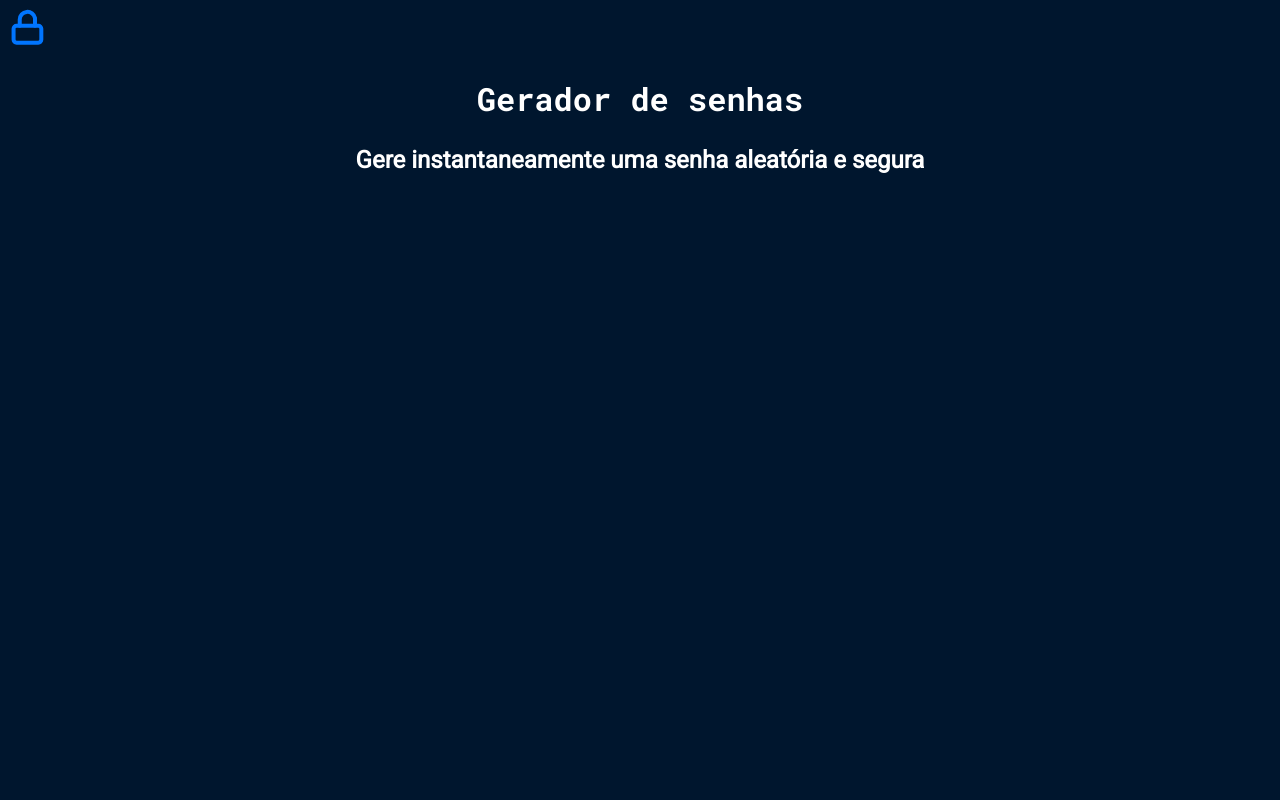
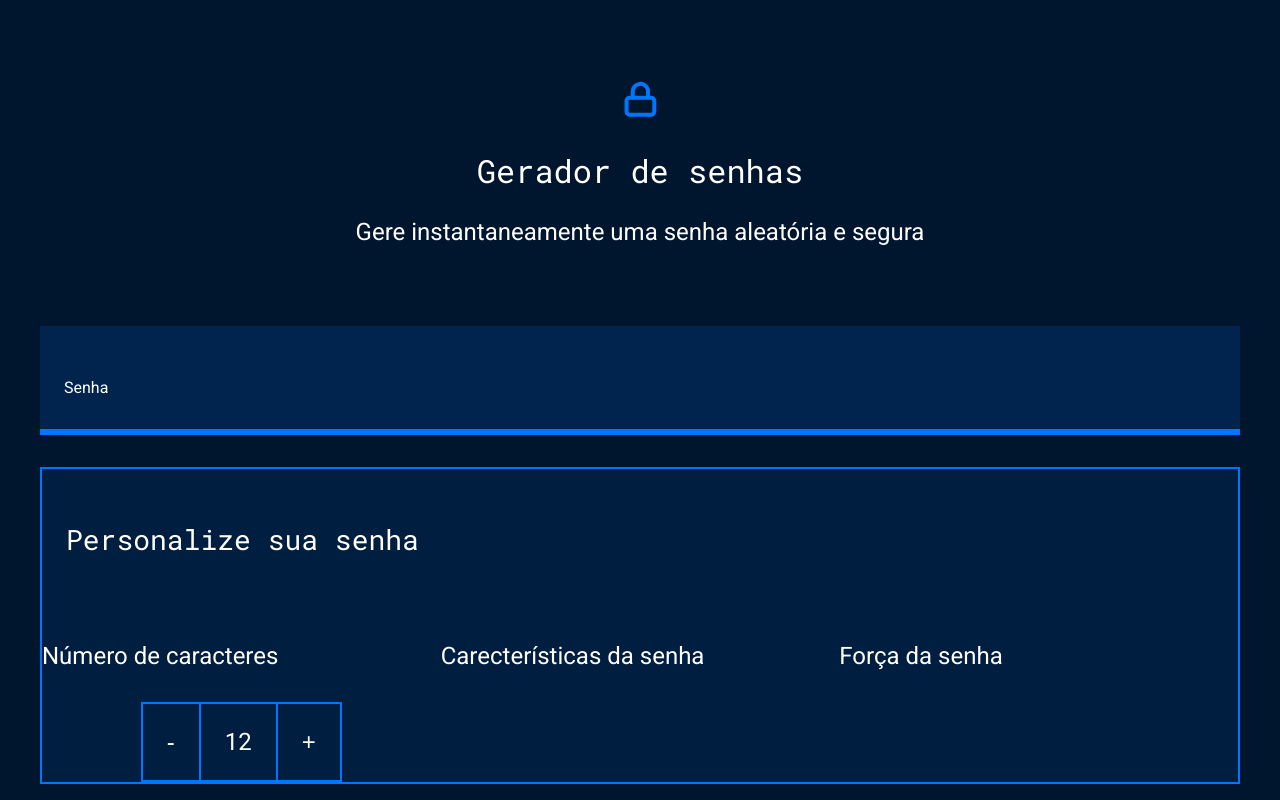
Before and after one commit to DanielHeerdt/Gerador-de-Senha, a plain HTML site: page index.html in a window 1280 px wide. Drawn offline with Linux system fonts and the light colour scheme.

Commit message:
Add files via upload

```diff
--- a/index.html
+++ b/index.html
@@ -1,17 +1,50 @@
 <!DOCTYPE html>
 <html lang="pt-br">
+
 <head>
     <meta charset="UTF-8">
     <meta name="viewport" content="width=device-width, initial-scale=1.0">
     <link rel="stylesheet" href="style.css">
     <title>Gerador de senha</title>
 </head>
+
 <body>
-    <img src="unlock.svg" alt="cadeado fechado">
 
+    <section class="conteudo">
+        <div class="conteudo-titulo">
+            <img src="unlock.svg" alt="cadeado fechado">
+            <h2 class="titulo-principal">Gerador de senhas</h2>
+            <h3 class="titulo-secundario">Gere instantaneamente uma senha aleatória e segura</h3>
 
-    <h2 class="titulo-principal">Gerador de senhas</h2>
-    <h3 class="titulo-secundario">Gere instantaneamente uma senha aleatória e segura</h3>
+        </div>
+        <div class="conteudo-senha">
+            <label for="senha">Senha</label>
+            <input name="senha" type="text" id="campo-senha">
+
+        </div>
+        <div class="parametro">
+            <h3 class="parametro-titulo">Personalize sua senha</h3>
+            <div class="parametro-coluna__senha">
+                <div class="parametro-senha">
+                    <h4 class="parametro-senha__titulo">Número de caracteres</h4>
+                    <div class="parametro-senha-botoes">
+                        <button class="parametro-senha__botao">-</button>
+                        <p class="parametro-senha__texto"> 12</p>
+                        <button class="parametro-senha__botao">+</button>
+                    </div>
+                </div>
+                <div class="parametro-senha">
+                    <h4 class="parametro-senha__titulo">Carecterísticas da senha</h4>
+                </div>
+                <div class="parametro-senha">
+                    <h4 class="parametro-senha__titulo">Força da senha</h4>
+                </div>
+            </div>
+
+        </div>
+
+    </section>
 
 </body>
+
 </html>
--- a/style.css
+++ b/style.css
@@ -1,31 +1,116 @@
 @import url('https://fonts.googleapis.com/css2?family=Roboto&display=swap');
 
 @import url('https://fonts.googleapis.com/css2?family=Roboto&family=Roboto+Mono:ital,wght@0,100..700;1,100..700&display=swap');
-:root{
-    --branco: white ;
-    --fundo : #00162E;
-    --fundo-senha: #00244D ;
-    --fundo-texto : #001E40 ;
-    --borda : #0075FF;
-    --roboto: 'Roboto' , sans-serif;
-    --roboto-mono : 'Roboto Mono', monospace;
+
+:root {
+    --branco: white;
+    --fundo: #00162E;
+    --fundo-senha: #00244D;
+    --fundo-texto: #001E40;
+    --borda: #0075FF;
+    --roboto: 'Roboto', sans-serif;
+    --roboto-mono: 'Roboto Mono', monospace;
 
 }
 
+* {
+    font-weight: 400;
+}
 
-
-body{
+body {
     color: var(--branco);
     background-color: var(--fundo);
     font-family: var(--roboto);
 }
-.titulo-principal{
+
+.titulo-principal {
     font-family: var(--roboto-mono);
     font-size: 32px;
-    text-align: center;
+
 }
 
 .titulo-secundario {
     font-size: 24px;
+
+
+}
+
+.conteudo-titulo {
     text-align: center;
+    margin-top: 80px;
 }
+
+.conteudo-senha {
+    background: var(--fundo-senha);
+    padding: 24px;
+    margin-top: 80px;
+    border-bottom: 6px solid var(--borda);
+}
+
+#campo-senha {
+    background-color: var(--fundo-senha);
+    border: none;
+    color: var(--branco);
+    font-family: var(--roboto-mono);
+    font-size: 40px;
+    width: 70%;
+}
+
+#campo-senha:focus {
+    outline: none;
+}
+.conteudo {
+    max-width: 1200px;
+    margin: 0 auto;
+}
+.parametro {
+    background-color: var(--fundo-texto);
+    border: 2px solid var(--borda);
+    margin-top: 32px;
+}
+.parametro-titulo {
+    font-family: var(--roboto-mono);
+    font-size: 28px;
+    padding: 24px;
+}
+.parametro-senha__titulo{
+    font-size: 24px;
+}
+.parametro-coluna__senha{
+    display: flex;
+    flex-direction: column;
+    justify-content: center;
+}
+.parametro-senha {
+    width: 50%;
+     margin: 0 auto;
+}
+
+.parametro-senha-botoes{
+    display: flex;
+    justify-content: center;
+}
+.parametro-senha__botao {
+    background-color: var(--fundo-texto);
+    color: var(--branco);
+    border: 2px solid var(--borda);
+    padding: 24px;
+    font-size: 24px;
+    cursor: pointer;
+
+}
+.parametro-senha__texto{
+    padding: 24px;
+    border-top: 2px solid var(--borda);
+    border-bottom: 2px solid var(--borda);
+    margin: 0;
+    font-size: 24px;
+
+}
+
+@media screen and (min-width:768px) {
+    .parametro-coluna__senha {
+        flex-direction: row;
+    }
+
+}
```
